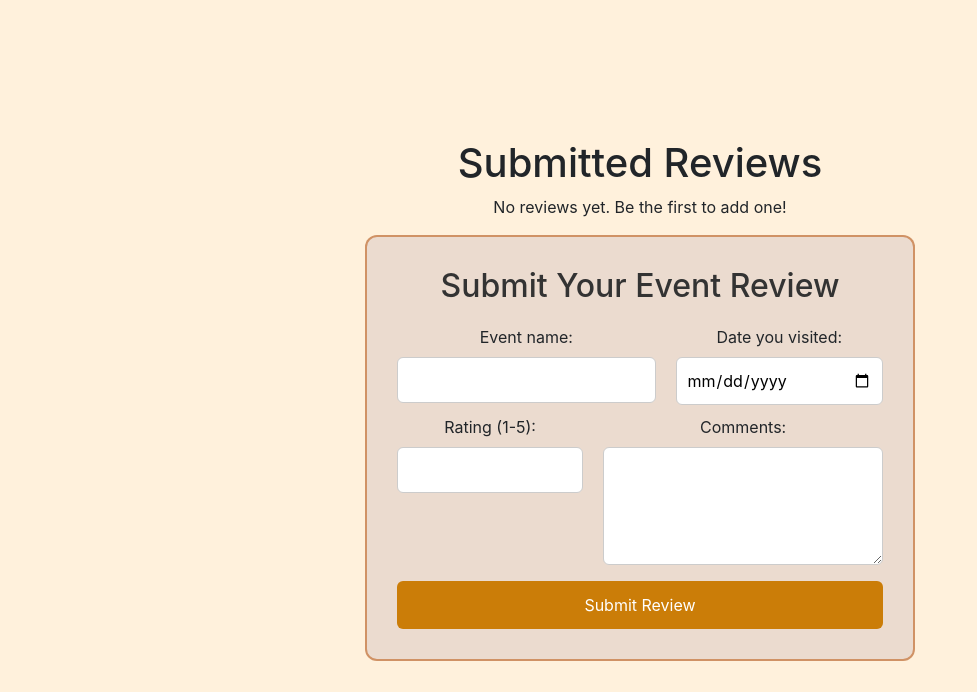
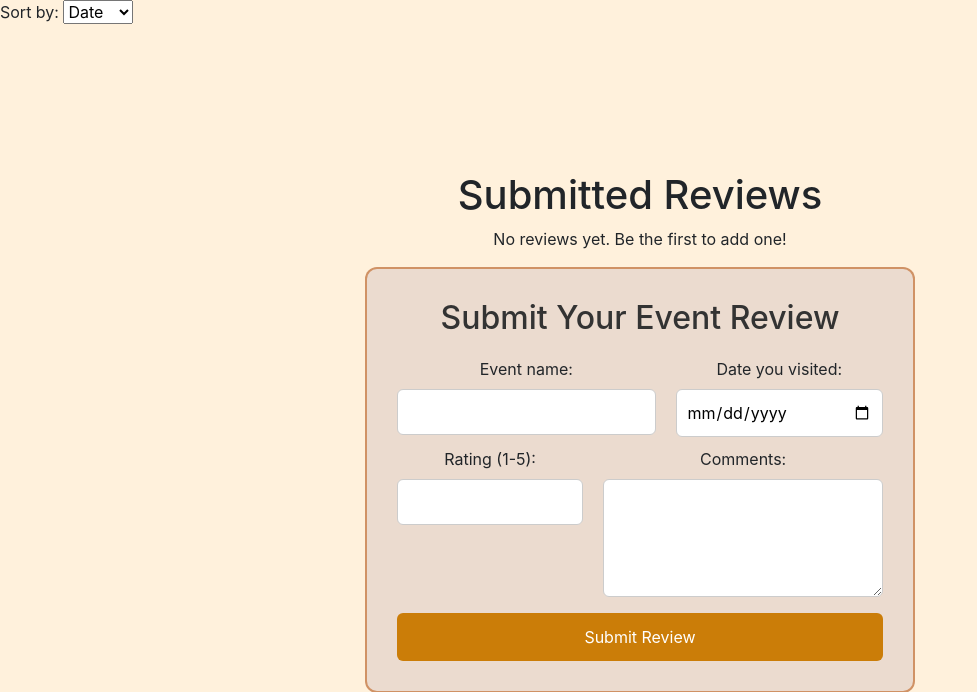
Before and after one commit to Srivacthi/The-CVille-Scene, a Flask app: page /reviews in a window 1280 px wide. Shown: the part 56-748 px from the top of the page, without its empty margins (0-977 px from the left). Before the commit the page ends 717 px from the top, so only its background shows below. Run offline with Flask 3, Linux system fonts and the light colour scheme.

Commit message:
Attempted to sort reviews by form

```diff
--- a/app.py
+++ b/app.py
@@ -70,21 +70,31 @@ def match_results():
 
 @app.route('/reviews', methods=['GET', 'POST'])
 def reviews():
+    reviews_sorted = reviews_table
+    sort_by = 'date'
     if request.method == 'POST':
-        #getting form data
-        rating = request.form['rating']
-        event_name = request.form['event_name']
-        description = request.form['description']
-        date = request.form['date']
-        #saving review
-        reviews_table.append({
-            'rating': rating,
-            'event_name': event_name,
-            'description': description,
-            'date': date
-        })
-        return redirect(url_for('reviews'))
-    return render_template('reviews.html', reviews_table=reviews_table)
+        action = request.form.get('action')
+        if action == 'sort':
+            sort_by = request.form.get('sort_by', 'rating')
+            if sort_by == 'rating':
+                reviews_sorted = sorted(reviews_table, key=lambda x: x['rating'], reverse=True)
+            elif sort_by == 'date':
+                reviews_sorted = sorted(reviews_table, key=lambda x: x['date'], reverse=True)
+        elif action == 'submit_review':
+            #getting form data
+            rating = request.form['rating']
+            event_name = request.form['event_name']
+            description = request.form['description']
+            date = request.form['date']
+            #saving review
+            reviews_table.append({
+                'rating': rating,
+                'event_name': event_name,
+                'description': description,
+                'date': date
+            })
+            return redirect(url_for('reviews'))
+    return render_template('reviews.html', reviews_table=reviews_sorted, sort_by=sort_by)
 
 if __name__ == '__main__':
     app.run(debug=True)
--- a/templates/reviews.html
+++ b/templates/reviews.html
@@ -5,7 +5,17 @@
 {% endblock %}
 
 {% block content %}
+<form method="POST">
+    <input type="hidden" name="action" value="sort">
+    <label for="sortBy">Sort by:</label>
+    <select name="sort_by" id="sortBy" onchange="this.form.submit()">
+        <option value="date" {% if sort_by == 'date' %} {% endif %}>Date</option>
+        <option value="ration" {% if sort_by == 'rating' %} {% endif %}>Rating</option>
+    </select>
+</form>
+
 <div style="text-align: center; min-height: 100vh; display: flex; flex-direction: column; align-items: center; justify-content: center;">
+
     <h1>Submitted Reviews</h1>
         {% for review in reviews_table %}
         <div style="text-align: left; min-height: 5vh; border: 2px solid #c47034ad; background-color: #ebdbcf; padding: 15px; border-radius: 10px; width: 100%; max-width: 600px; margin: 15px auto;">
@@ -17,9 +27,11 @@
             <p>No reviews yet. Be the first to add one!</p>
         {% endfor %}
 
+
 <div style="border: 2px solid #c47034ad; background-color: #ebdbcf; padding: 30px; border-radius: 12px; width: 100%; max-width: 550px;">
     <h2 style="text-align: center; color: #333; margin-bottom: 20px;"> Submit Your Event Review </h2>
     <form method="post" style="display: flex; flex-direction: column; gap: 10px;">
+        <input type="hidden" name="action" value="submit_review">
         <div style="display: flex; gap: 20px;">
             <div>
                 <label>Event name:</label>
```
